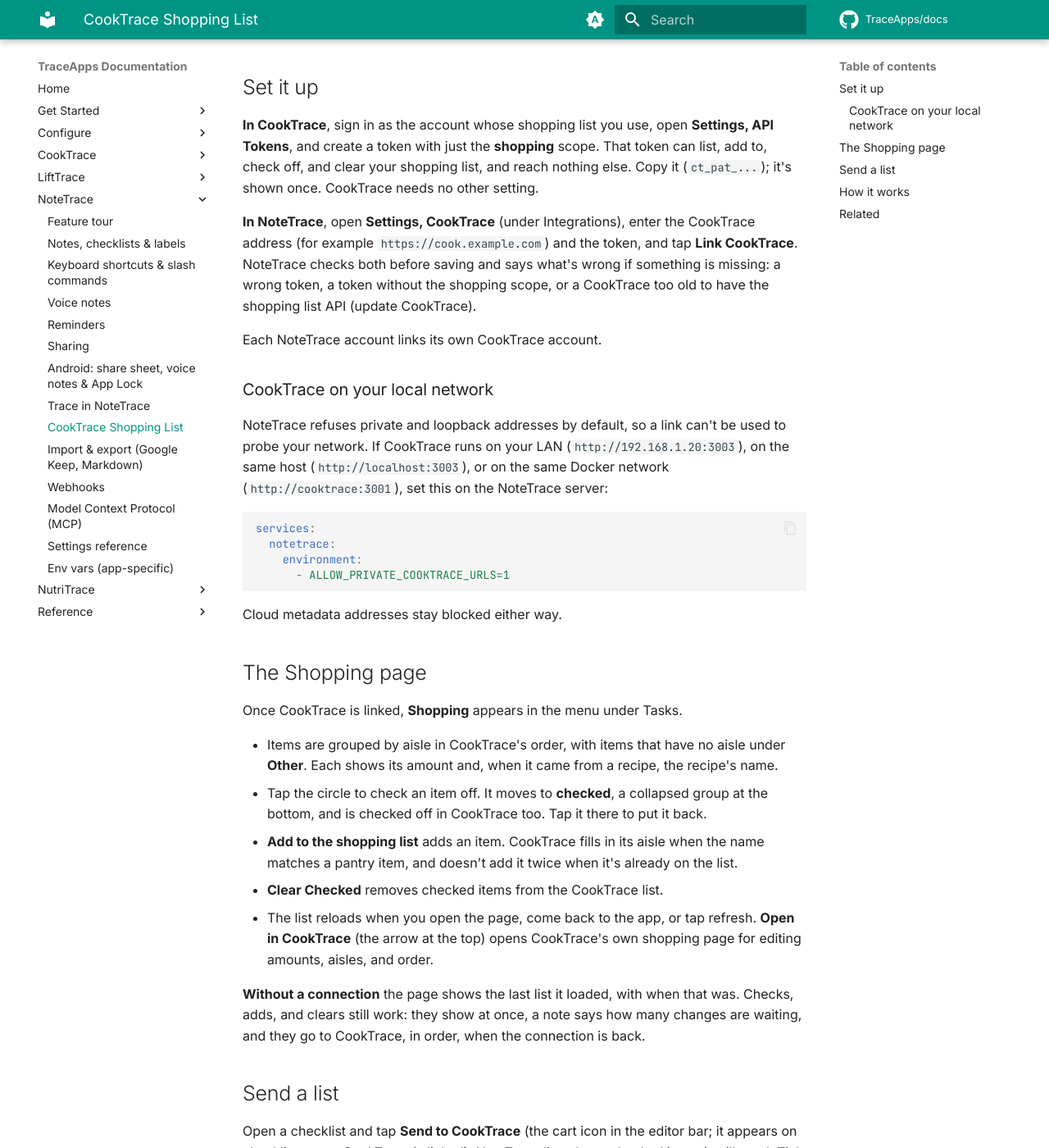
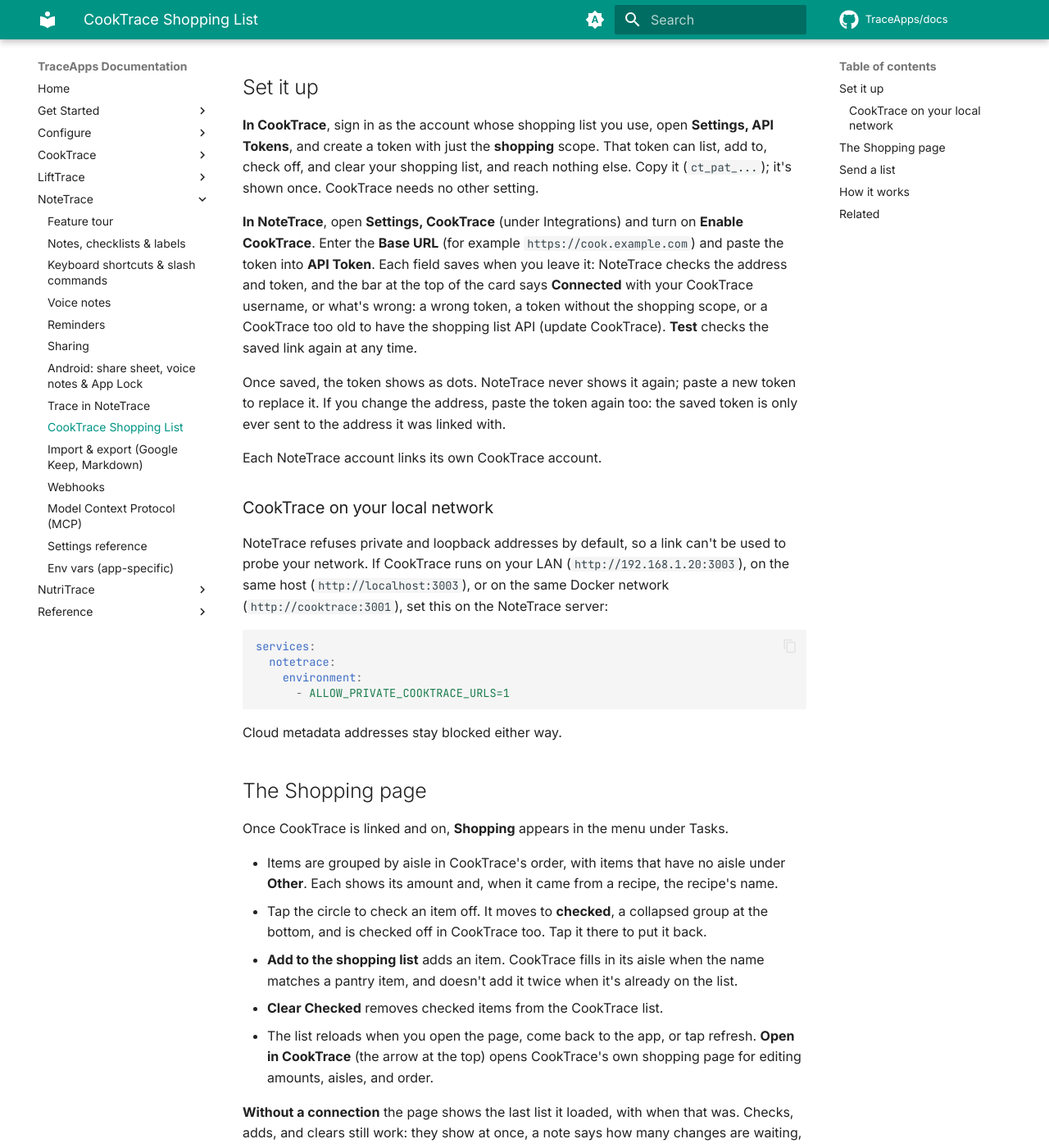
Before and after one commit to TraceApps/docs, an MkDocs documentation site: the page built from docs/notetrace/cooktrace.md, in a window 1280 px wide and 1400 px high, scrolled down 233 px. Shown: the whole window at 82% size. Built offline with MkDocs 1.6.1 and Material for MkDocs 9.7.7, drawn with Linux system fonts in a browser that asks for light colours; comment, search, counter and statistics services are not loaded; some of the changed text lies outside the part shown.

Commit message:
NoteTrace CookTrace settings

```diff
--- a/docs/notetrace/cooktrace.md
+++ b/docs/notetrace/cooktrace.md
@@ -6,7 +6,9 @@ If you also run [CookTrace](../cooktrace/index.md), NoteTrace works with your Co
 
 **In CookTrace**, sign in as the account whose shopping list you use, open **Settings, API Tokens**, and create a token with just the **shopping** scope. That token can list, add to, check off, and clear your shopping list, and reach nothing else. Copy it (`ct_pat_...`); it's shown once. CookTrace needs no other setting.
 
-**In NoteTrace**, open **Settings, CookTrace** (under Integrations), enter the CookTrace address (for example `https://cook.example.com`) and the token, and tap **Link CookTrace**. NoteTrace checks both before saving and says what's wrong if something is missing: a wrong token, a token without the shopping scope, or a CookTrace too old to have the shopping list API (update CookTrace).
+**In NoteTrace**, open **Settings, CookTrace** (under Integrations) and turn on **Enable CookTrace**. Enter the **Base URL** (for example `https://cook.example.com`) and paste the token into **API Token**. Each field saves when you leave it: NoteTrace checks the address and token, and the bar at the top of the card says **Connected** with your CookTrace username, or what's wrong: a wrong token, a token without the shopping scope, or a CookTrace too old to have the shopping list API (update CookTrace). **Test** checks the saved link again at any time.
+
+Once saved, the token shows as dots. NoteTrace never shows it again; paste a new token to replace it. If you change the address, paste the token again too: the saved token is only ever sent to the address it was linked with.
 
 Each NoteTrace account links its own CookTrace account.
 
@@ -25,7 +27,7 @@ Cloud metadata addresses stay blocked either way.
 
 ## The Shopping page
 
-Once CookTrace is linked, **Shopping** appears in the menu under Tasks.
+Once CookTrace is linked and on, **Shopping** appears in the menu under Tasks.
 
 - Items are grouped by aisle in CookTrace's order, with items that have no aisle under **Other**. Each shows its amount and, when it came from a recipe, the recipe's name.
 - Tap the circle to check an item off. It moves to **checked**, a collapsed group at the bottom, and is checked off in CookTrace too. Tap it there to put it back.
@@ -37,7 +39,7 @@ Once CookTrace is linked, **Shopping** appears in the menu under Tasks.
 
 ## Send a list
 
-Open a checklist and tap **Send to CookTrace** (the cart icon in the editor bar; it appears on checklists once CookTrace is linked). NoteTrace lists the unchecked items it will send. Tick **Check Off Sent Items** to check them off in the note afterwards, then tap **Send 3 Items** (the count matches your list).
+Open a checklist and tap **Send to CookTrace** (the cart icon in the editor bar; it appears on checklists once CookTrace is linked and on). NoteTrace lists the unchecked items it will send. Tick **Check Off Sent Items** to check them off in the note afterwards, then tap **Send 3 Items** (the count matches your list).
 
 - Only unchecked items are sent. Duplicate items (ignoring case) are sent once.
 - Formatting and `[[link]]` brackets are removed, so `**Flour**` arrives as "Flour".
@@ -48,7 +50,7 @@ Open a checklist and tap **Send to CookTrace** (the cart icon in the editor bar;
 
 The CookTrace token is stored encrypted on the NoteTrace server and is never sent to your browser or phone. Your device asks the NoteTrace server, and the server calls CookTrace's shopping list API (`/api/v1/shopping`) with your token. CookTrace's per-token rate limit (60 requests a minute by default) applies.
 
-Linking needs a NoteTrace server, so it isn't available in Android local mode. To stop, tap **Unlink** in Settings, CookTrace, and revoke the token in CookTrace.
+Linking needs a NoteTrace server, so it isn't available in Android local mode. Turning off **Enable CookTrace** hides Shopping and Send to CookTrace and keeps the link. To remove it, tap **Unlink** under **Remove Link** in Settings, CookTrace, and revoke the token in CookTrace.
 
 ## Related
 
```
